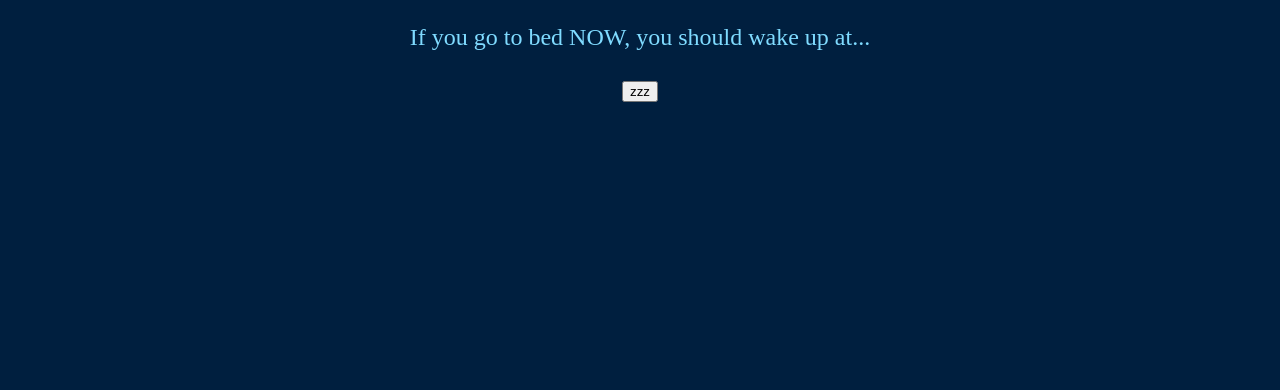
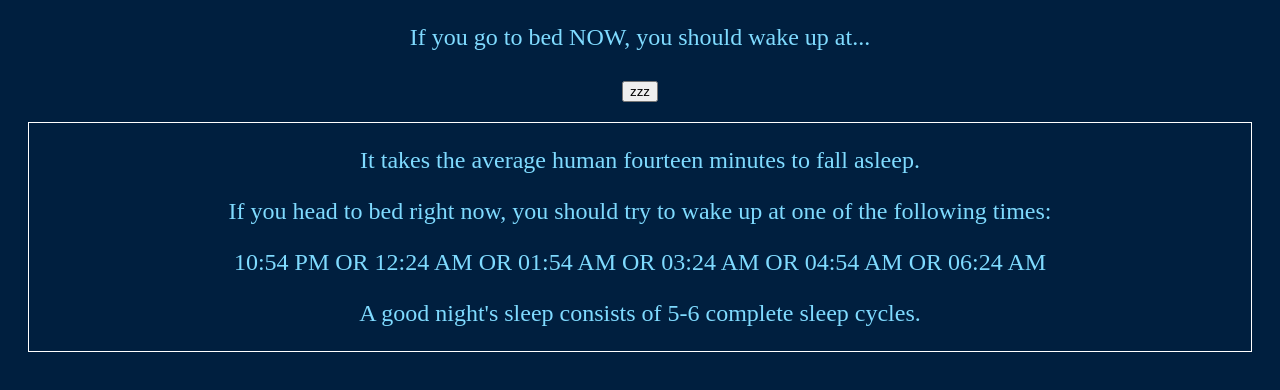
Before and after one commit to bwang1008/sleeptime-app, a plain HTML site: page index.html in a window 1280 px wide. Both pictures are taken after a click on the button "zzz". Drawn offline with Linux system fonts and the light colour scheme.

Commit message:
Add event listener for zzz button

```diff
--- a/script.js
+++ b/script.js
@@ -7,6 +7,7 @@ root.append(p)
 
 let zzz = document.createElement("button")
 zzz.innerText = "zzz";
+zzz.addEventListener("click", zzzOnClick);
 root.append(zzz);
 
 let output = document.createElement("div");
@@ -18,3 +19,34 @@ output.innerHTML = `
 <p>If you head to bed right now, you should try to wake up at one of the following times:</p>
 <p id="hours">11:44 PM or 1:14 AM or 2:44 AM or 4:14 AM or 5:44 AM or 7:14 AM</p>
 <p>A good night's sleep consists of 5-6 complete sleep cycles.</p>`;
+
+function zzzOnClick() {
+	let output = document.querySelector(".output");
+	output.style.display = "block";
+
+	let hours = "";
+	// get current time
+	let now = Date.now(); // milliseconds
+	let minute = 60 * 1000; // milliseconds
+	let cycle = now;
+
+	// allow 14 minutes to fall asleep
+	// cycle += 14 * minute;
+
+	// calculate 6 sleep cycles (each 90 minutes)
+	for(let i = 0; i < 6; ++i) {
+		cycle += 90 * minute;
+
+		// append sleep cycles to hours string
+		hours += new Date(cycle).toLocaleTimeString([], { hour : '2-digit', minute: '2-digit' });
+
+		if(i < 5) {
+			hours += " OR ";
+		}
+	}
+
+	// output horus
+	let hoursElm = document.querySelector("#hours");
+	hoursElm.innerText = hours;
+
+}
```
Also changed, not shown: index.html (line endings or trailing spaces).
